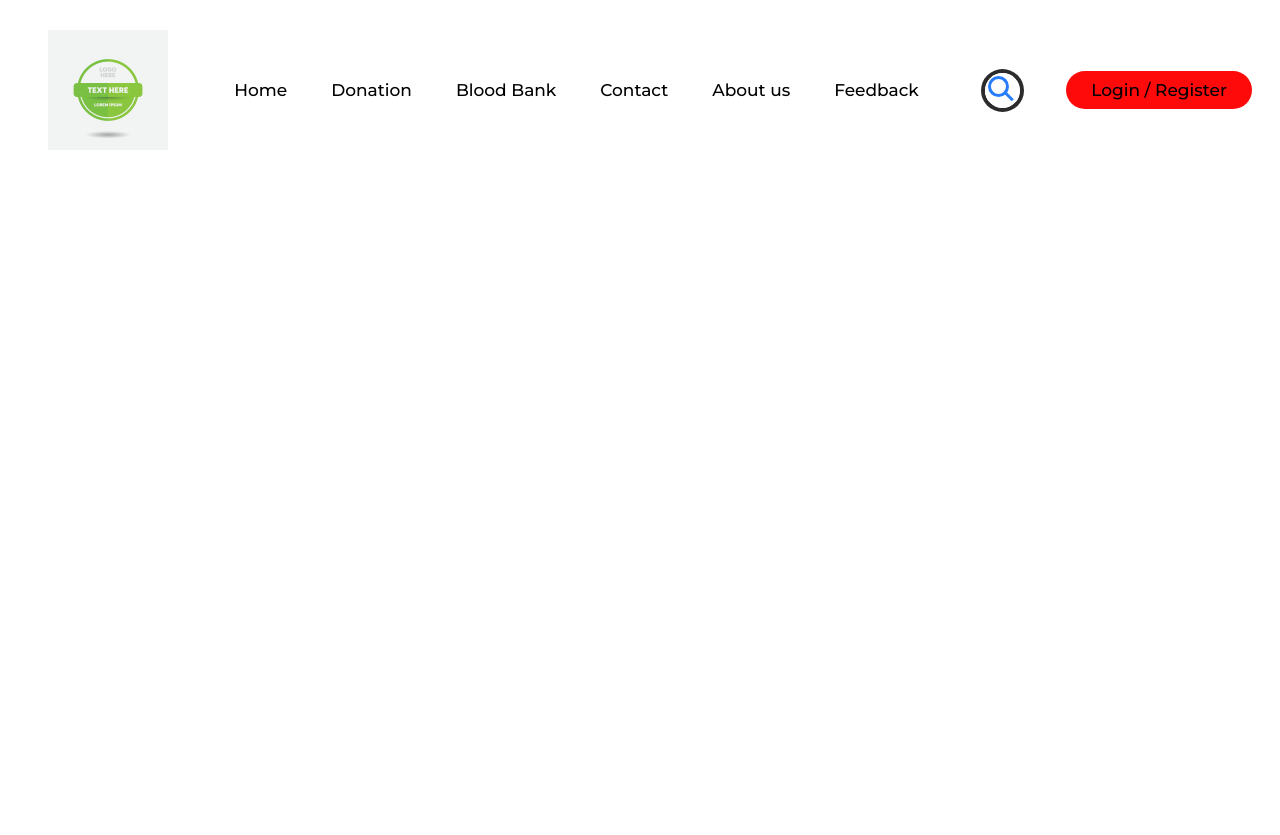
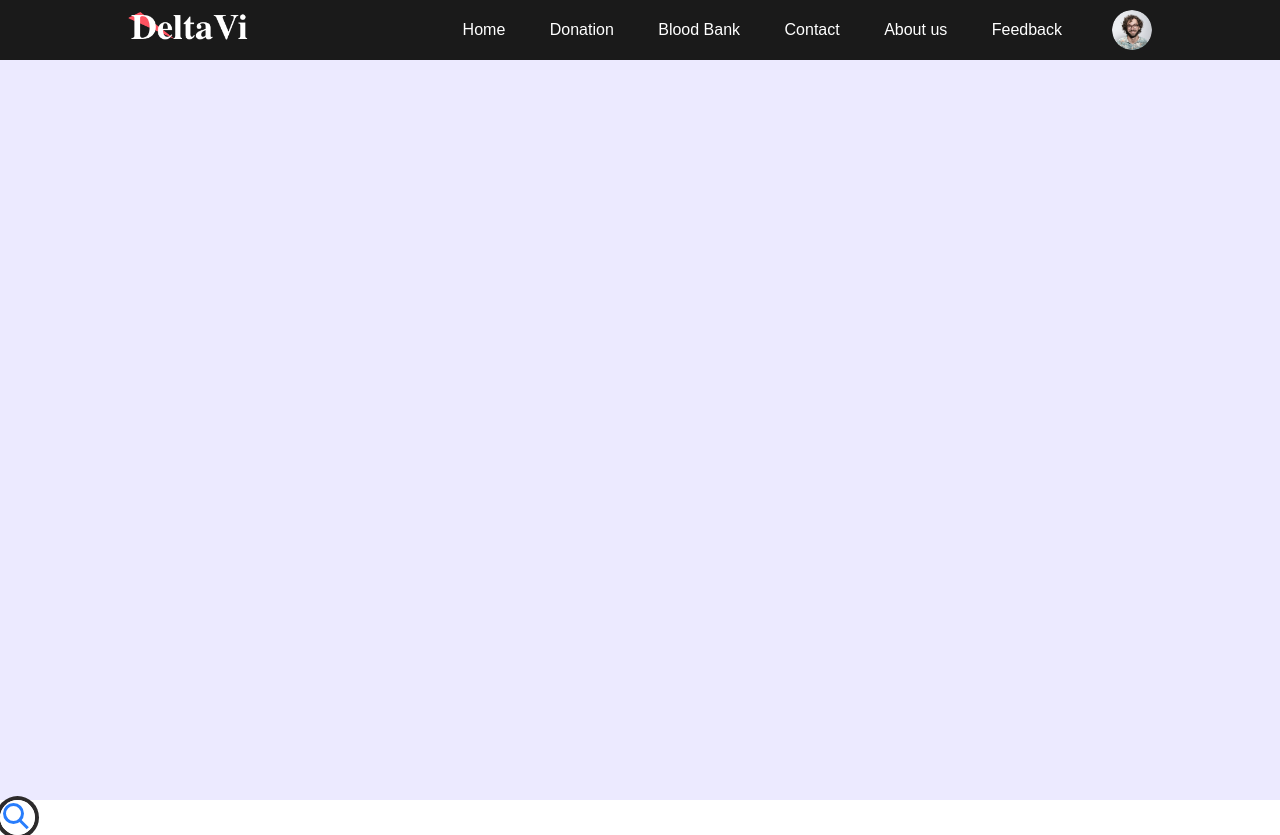
Before and after one commit to Savidya9800/Blood-Donation-System, a PHP site: page /header.html in a window 1280 px wide. Before the commit the page ends 150 px from the top, so only its background shows below. Run offline with PHP 8.4, Linux system fonts and the light colour scheme.

Commit message:
Heading modifies

```diff
--- a/src/header.html
+++ b/src/header.html
@@ -3,11 +3,12 @@
     <head>
         <title>Blood Donation System</title>
         <link rel="stylesheet" href="styles/header.css">
+        <script src="js/myscript.js"></script>
     </head>
     <body>
-        <header>
-            <img class="logo" src="img/vecteezy_elegant-badge-with-green-color_9328233.jpg" alt="logo">
+        <div class="hero">
              <nav>
+                <img class="logo" src="img/user profile icons/logo.png" alt="logo">
             <ul class="nav_links">
                 <li><a href="home.html">Home</a></li>
                 <li><a href="donation.html">Donation</a></li>
@@ -15,9 +16,46 @@
                 <li><a href="contact.html">Contact</a></li>
                 <li><a href="about_us.html">About us</a></li>
                 <li><a href="feedback.html">Feedback</a></li>
-                    <!-- <div class="animation start-home"></div> -->
             </ul>
+                <img class="user_pic" src="img/user profile icons/user.png" onclick="toggleMenu()">
+
+                <div class="sub-menu-wrap" id="subMenu">
+                    <div class="sub-menu">
+                        <div class="user-info">
+                            <img src="img/user profile icons/user.png">
+                            <h3>Savidya Jayalath</h3>
+                        </div>
+                        <hr>
+                        <a href="#" class="sub-menu-link">
+                            <img src="img/user profile icons/profile.png">
+                            <p>Edit Profile</p>
+                            <span>></span>
+                        </a>
+                        <a href="#" class="sub-menu-link">
+                            <img src="img/user profile icons/setting.png">
+                            <p>Setting & Privacy</p>
+                            <span>></span>
+                        </a>
+                        <a href="#" class="sub-menu-link">
+                            <img src="img/user profile icons/help.png">
+                            <p>Help & Support</p>
+                            <span>></span>
+                        </a>
+                        <a href="#" class="sub-menu-link">
+                            <img src="img/user profile icons/logout.png">
+                            <p>Logout</p>
+                            <span>></span>
+                        </a>
+                    </div>
+                </div>
             </nav>
+        </div>
+        <script>
+        let subMenu = document.getElementById("subMenu");
+                function toggleMenu(){
+                    subMenu.classList.toggle("open-menu");
+                }
+        </script>
       <!--Search Bar-->
         <div class="search">
             <div class="icon"></div>
@@ -29,7 +67,6 @@
         <!--js-->
          <script src="js/myscript.js"></script>
 
-            <a class="login_btn" href="register.html"><button>Login / Register</button></a> <!--not a member ekata link karanna onee-->
-        </header>
+         <!-- <a class="login_btn" href="register.html"><button>Login / Register</button></a>          -->
     </body>
 </html>
--- /dev/null
+++ b/src/styles/after_login.css
@@ -0,0 +1,4 @@
+.up_icon{
+    height: 50px;
+    padding-top: -800px;
+}
--- a/src/styles/header.css
+++ b/src/styles/header.css
@@ -1,61 +1,129 @@
-@import url('https://fonts.googleapis.com/css2?family=Montserrat:wght@500&display=swap');
-
-* {
-    box-sizing: boarder-box;
+/*Navigation bar*/
+*{
     margin: 0;
     padding: 0;
+    font-family: 'poppins', sans-serif;
+    box-sizing: border-box;
+}
+.hero{
+    width: 100%;
+    min-height: 100vh;
+    background: #eceaff;
+    color: #525252;
 }
 
-li, a, button{
-    font-family: "Montserrat", sans-serif;
-    font-weight: 550;
-    font-size: 17px;
-    color: black;
-    text-decoration: none;
-}
-
-header{
+nav{
+    background: #1a1a1a;
+    width: 100%;
+    padding: 10px 10%;
     display: flex;
+    align-items: center;
     justify-content: space-between;
-    align-items: center;
-    padding: 30px 10%;
+    position: relative;
 }
 
 .logo{
     width: 120px;
-    height: 120px;
-    cursor: pointer;
-    margin-left: -80px;
 }
 
-.nav_links{
-    list-style: none;
+.user_pic{
+    width: 40px;
+    border-radius: 50%;
+    cursor: pointer;
+    margin-left: 30px;
 }
 
-.nav_links li{
-    display: inline-block;
-    padding: 0px 20px;
+nav ul{
+    width: 100%;
+    text-align: right;
 }
 
-.nav_links li a{
-    transition: all 0.3s ease 0s;
+nav ul li{
+    display: inline-block;
+    list-style: none;
+    margin: 10px 20px;
 }
 
-.nav_links li a:hover{
-    color: rgb(240, 14, 14);
+nav ul li a{
+    color: #fff;
+    text-decoration: none;
 }
 
-/* nav .animation{
+.sub-menu-wrap{
     position: absolute;
-    height: 100%;
-    top: 0;
-    z-index: 0;
-    background: rgb(255, 35, 0);
-    width: 100px;
-    border-radius: 8px;
-} */
+    top: 100%;
+    right: 10%;
+    width: 320px;
+    max-height: 0px;
+    overflow: hidden;
+    transition: max-height 0.5s;
+}
 
-button{
+.sub-menu-wrap.open-menu{
+    max-height: 400px;
+}
+
+.sub-menu{
+    background: #fff;
+    padding: 20px;
+    margin: 10px;
+}
+
+.user-info{
+    display: flex;
+    align-items: center;
+}
+
+.user-info h3{
+    font-weight: 500;
+}
+
+.user-info img{
+    width: 60px;
+    border-radius: 50%;
+    margin-right: 15px;
+}
+
+.sub-menu hr{
+    border: 0;
+    height: 1px;
+    width: 100%;
+    background: #ccc;
+    margin: 15px 0 10px;
+}
+
+.sub-menu-link{
+    display: flex;
+    align-items: center;
+    text-decoration: none;
+    color: #525252;
+    margin: 12px 0;
+}
+
+.sub-menu-link p{
+    width: 100%;
+}
+
+.sub-menu-link img{
+    width: 40px;
+    background: #e5e5e5;
+    border-radius: 50%;
+    padding: 8px;
+    margin-right: 15px;
+}
+
+.sub-menu-link span{
+    font-size: 22px;
+}
+
+.sub-menu-link:hover span{
+    transform: translate(5px);
+}
+
+.sub-menu-link:hover p{
+    font-weight: 600;
+}
+/* button{
     margin-right: -100px;
     padding: 9px 25px;
     background-color: rgb(255, 10, 10);
@@ -67,7 +135,7 @@ button{
 
 button:hover{
     background-color: rgb(236, 27, 16);
-}
+} */
 
 /* search bar */
 .search{
```
Also changed, not shown: src/after_login.html (added, +35 -0 lines), src/img/user profile icons/help.png (added), src/img/user profile icons/logo.png (added), src/img/user profile icons/logout.png (added), src/img/user profile icons/profile.png (added), src/img/user profile icons/setting.png (added), src/img/user profile icons/user.png (added), src/js/myscript.js (line endings or trailing spaces). Lines whose indentation alone changed are shown as unchanged.
